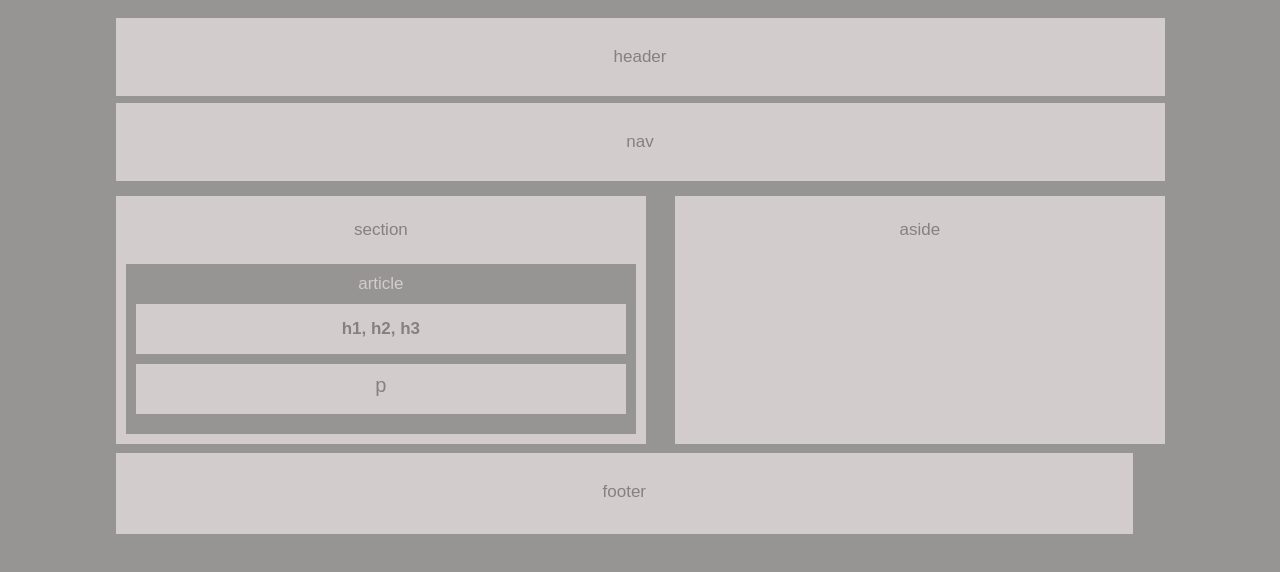
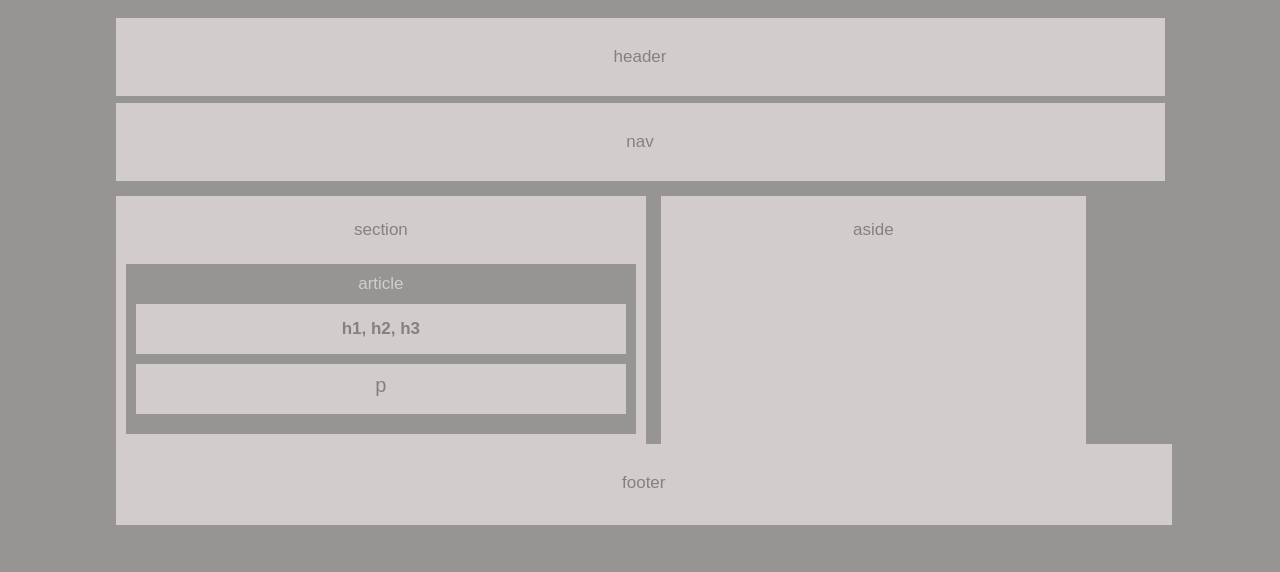
Before and after one commit to jeroalva/HW-Wireframe, a plain HTML site: page index.html in a window 1280 px wide. Drawn offline with Linux system fonts and the light colour scheme.

Commit message:
modifique index.html y style.css con cambios para lograr que el footer quedara en el lugar correcto

```diff
--- a/index.html
+++ b/index.html
@@ -10,7 +10,7 @@
     <nav>
         nav
     </nav>
-    <section class="clearfix">
+    <section>
         section
         <article>
             article
@@ -22,7 +22,7 @@
             </p>
         </article>
     </section>
-    <aside class="clearfix">
+    <aside>
         aside
     </aside>
     <footer>
--- a/style.css
+++ b/style.css
@@ -53,8 +53,8 @@ p{
 }
 aside{
     background-color: rgb(211, 204, 204);
-    width: 44.21%;
-    float: right;
+    width: 38%;
+    float: left;
     margin: 7.5px 7px 0px 7.5px;
     padding: 24px 10px 10px 10px;
     height: 214px;
@@ -64,15 +64,7 @@ footer{
     background-color: rgb(211, 204, 204);
     margin: 7.5px 0px 0px 7.5px;
     height: 52px;
-    position: absolute;
-    top: 445px;
     display: block;
-    width: 79.5%;
     padding-top: 29px;
+    clear:both;
 }
-
-.clearfix::after {
-    content: " ";
-    display: block;
-    clear: both;
-  }
```
